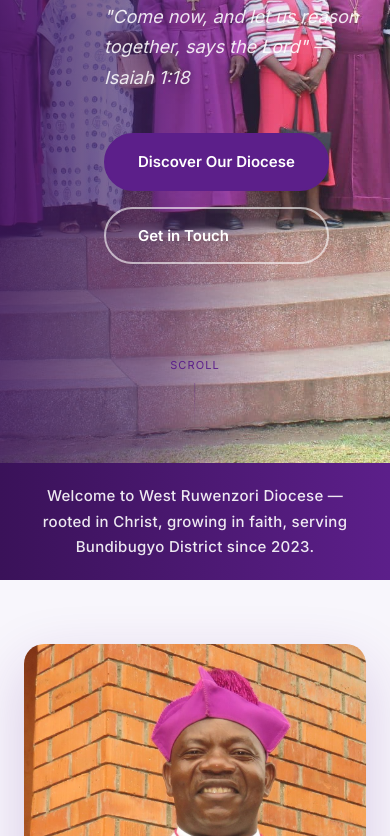
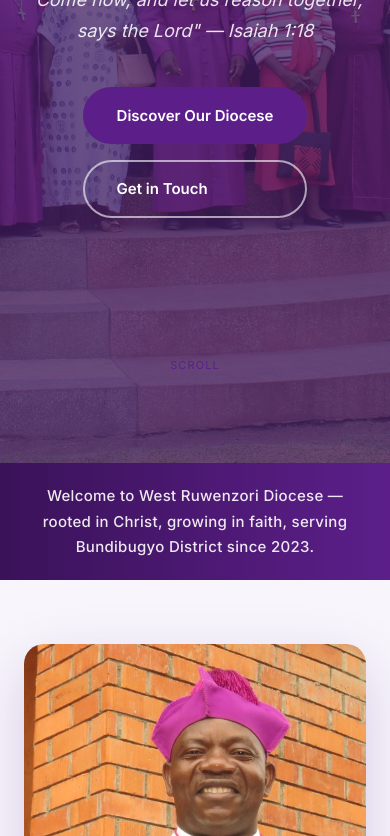
Before and after one commit to Ebiujchris/WEST-RUWENZORI-DIOCESE, a plain HTML site: page index.html in a window 390 px wide. Shown: the part 381-1217 px from the top of the page. Drawn offline with nearby package versions, Linux system fonts and the light colour scheme.

Commit message:
Center hero content on mobile, full overlay for small screens

```diff
--- a/style.css
+++ b/style.css
@@ -682,6 +682,14 @@ address { font-style: normal; }
   .nav-links a::after { display: none; }
   .hamburger { display: flex; }
   .hero-title { font-size: 42px; }
+  .hero-content {
+    margin-left: 0;
+    text-align: center;
+    align-items: center !important;
+    padding: 0 20px;
+  }
+  .hero-verse { max-width: 100%; }
+  .hero-actions { justify-content: center; }
   .pillars-grid { grid-template-columns: 1fr 1fr; }
   .cta-actions { flex-direction: column; align-items: center; }
   .hero-actions { flex-direction: column; }
@@ -874,3 +882,9 @@ address { font-style: normal; }
   .archbishop-banner { height: 380px; margin-top: 64px; }
   .archbishop-banner-content { padding-bottom: 36px; }
 }
+
+@media (max-width: 768px) {
+  .hero-overlay {
+    background: linear-gradient(to bottom, rgba(58,18,89,0.7) 0%, rgba(58,18,89,0.75) 100%);
+  }
+}
```
